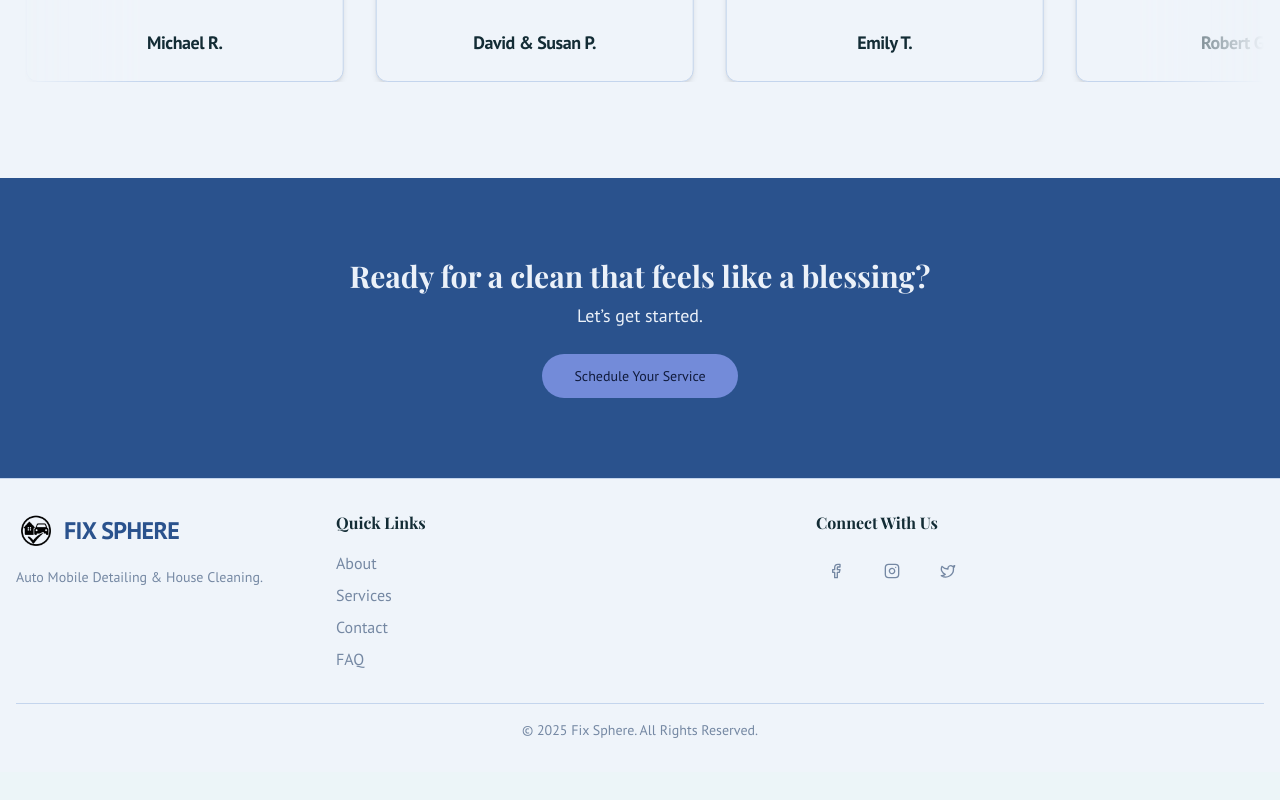
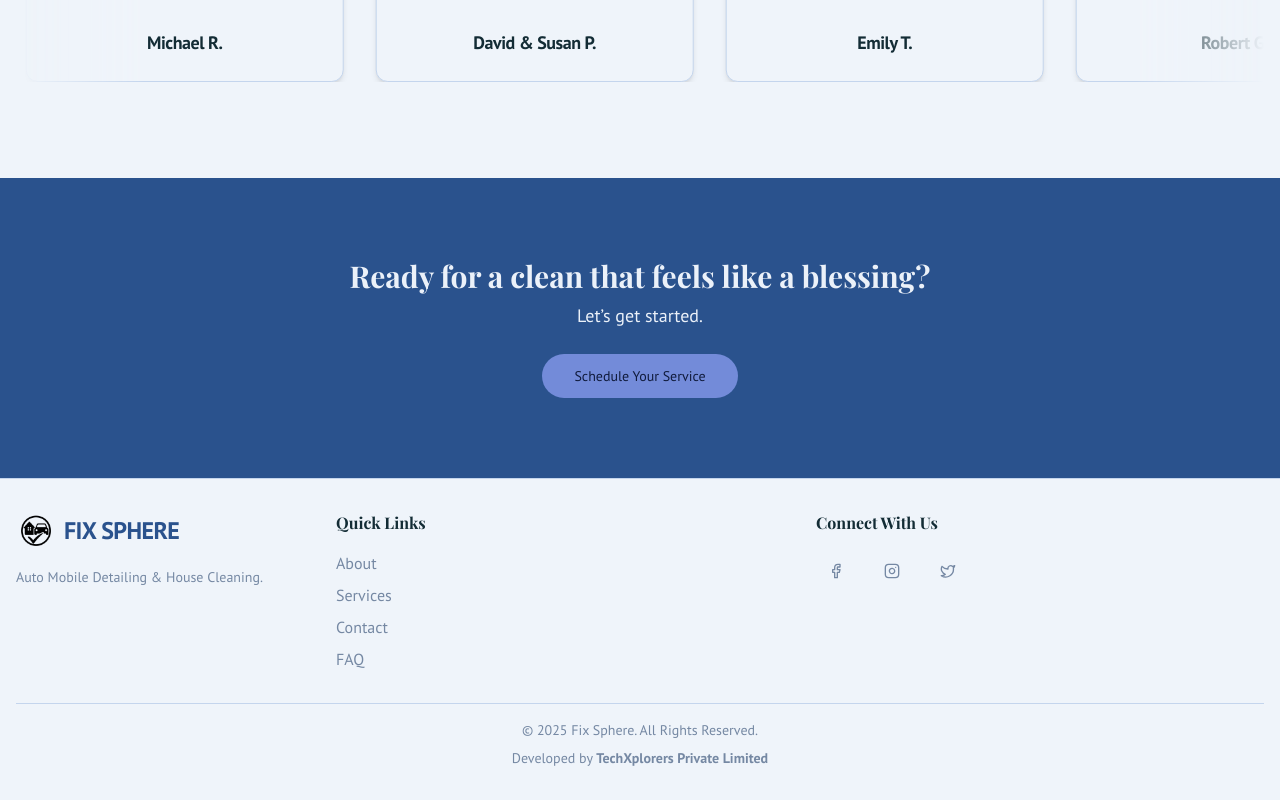
Before and after one commit to TechXplorers1/gift, a Next.js app: page / in a window 1280 px wide. Shown: the part 2365-3165 px from the top of the page. Before the commit the page ends 3137 px from the top, so only its background shows below. Built offline with nearby package versions, Linux system fonts and the light colour scheme.

Commit message:
added techxplorers as a link

```diff
--- a/src/components/layout/footer.tsx
+++ b/src/components/layout/footer.tsx
@@ -69,6 +69,18 @@ export function Footer() {
         </div>
         <div className="mt-8 border-t pt-4 text-center text-sm text-muted-foreground">
           <p>&copy; {new Date().getFullYear()} Fix Sphere. All Rights Reserved.</p>
+
+          <p className="mt-2">
+            Developed by{" "}
+            <a
+              href="https://techxplorers.in"
+              target="_blank"
+              rel="noopener noreferrer"
+              className="font-semibold hover:text-primary transition-colors"
+            >
+              TechXplorers Private Limited
+            </a>
+          </p>
         </div>
       </div>
     </footer>
```
